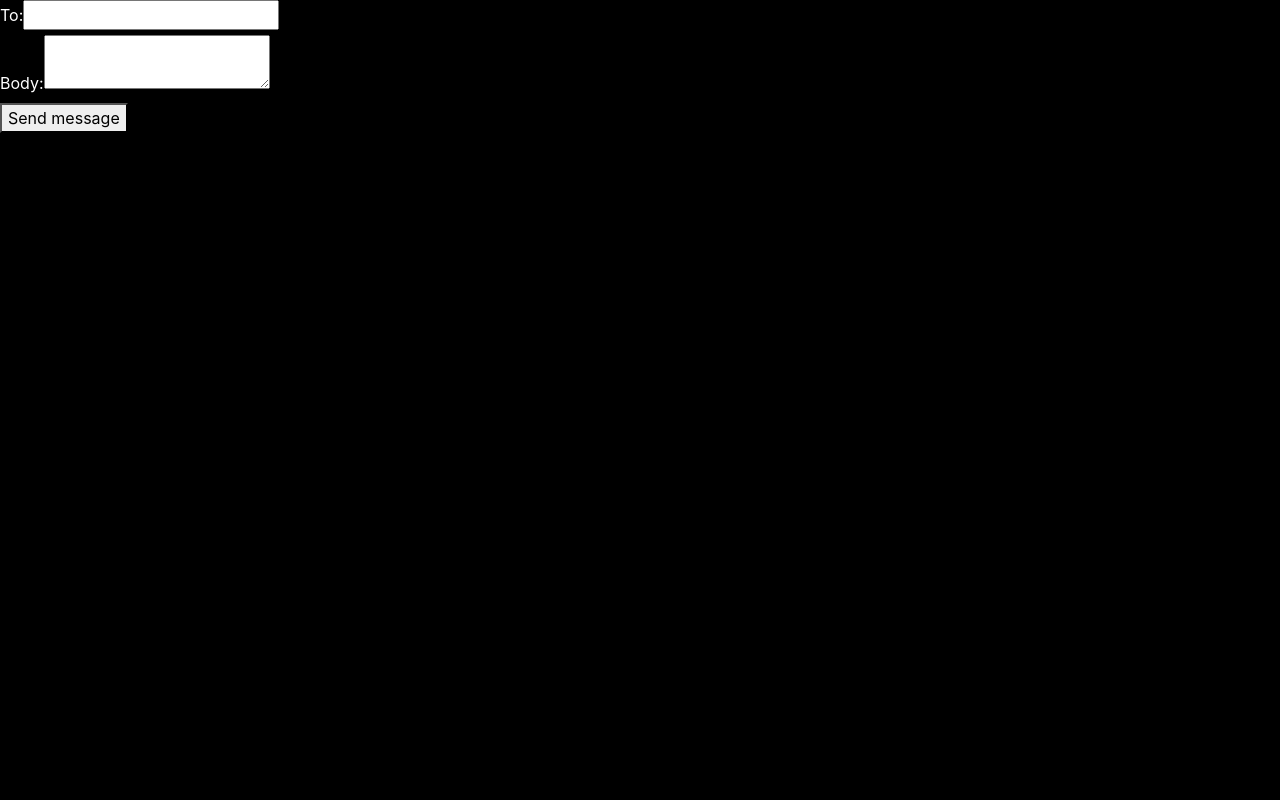
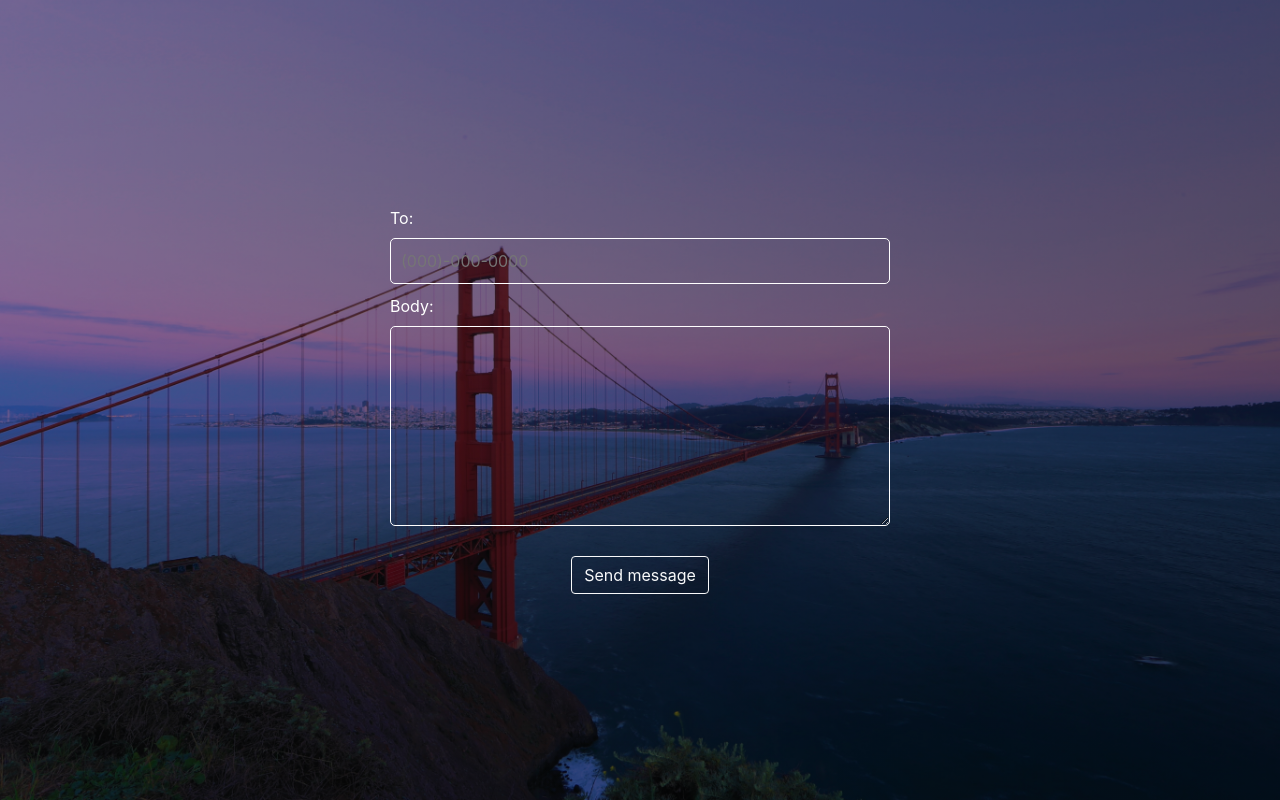
Before and after one commit to britok30/react-twilio, a React (Create React App) app: page / in a window 1280 px wide. Built offline with nearby package versions, Linux system fonts and the light colour scheme.

Commit message:
css styling for inputs

```diff
--- a/src/components/SMSForm.js
+++ b/src/components/SMSForm.js
@@ -51,31 +51,44 @@ class SMSForm extends Component {
 
     render() {
         return (
-            <div>
+            <div className="inner-container">
                 <form
                     onSubmit={this.onSubmit}
                     className={this.state.error ? 'error sms-form' : 'sms-form'}
                 >
                     <div>
-                        <label htmlFor="to">To:</label>
+                        <label className="label" htmlFor="to">
+                            To:
+                        </label>
                         <input
+                            className="to-text"
                             type="tel"
+                            pattern="[0-9]{3}-[0-9]{3}-[0-9]{4}"
                             name="to"
+                            required
                             id="to"
                             value={this.state.message.to}
                             onChange={this.onHandleChange}
+                            placeholder="(000)-000-0000"
                         />
                     </div>
                     <div>
-                        <label htmlFor="body">Body:</label>
+                        <label className="label" htmlFor="body">
+                            Body:
+                        </label>
                         <textarea
+                            className="body-text"
                             name="body"
                             id="body"
                             value={this.state.message.body}
                             onChange={this.onHandleChange}
                         />
                     </div>
-                    <button type="submit" disabled={this.state.submitting}>
+                    <button
+                        className="send btn btn-outline-light mt-4"
+                        type="submit"
+                        disabled={this.state.submitting}
+                    >
                         Send message
                     </button>
                 </form>
--- a/src/index.css
+++ b/src/index.css
@@ -6,7 +6,14 @@ body {
     -webkit-font-smoothing: antialiased;
     -moz-osx-font-smoothing: grayscale;
     color: #fff !important;
-    background: #000 !important;
+    background: linear-gradient(
+            to right,
+            rgba(0, 0, 0, 0.425),
+            rgba(0, 0, 0, 0.603)
+        ),
+        url(./images/alex-cagwin-aGnZf9RRTYg-unsplash.jpg) no-repeat center
+            center/cover !important;
+    height: 100vh;
 }
 
 /* SMS */
@@ -33,6 +40,29 @@ body {
 .to-text,
 .body-text {
     width: 500px;
+    outline: none !important;
+    border-radius: 5px;
+    padding: 10px;
+    color: #fff;
+}
+
+.to-text[type='tel'] {
+    background: transparent;
+    border: 1px solid white;
+}
+
+.to-text {
+    margin-bottom: 10px;
+}
+
+.body-text {
+    height: 200px;
+    background: transparent;
+    border: 1px solid white;
+}
+
+.label {
+    display: block;
 }
 
 .send {
```
Also changed, not shown: src/images/alex-cagwin-aGnZf9RRTYg-unsplash.jpg (added).
